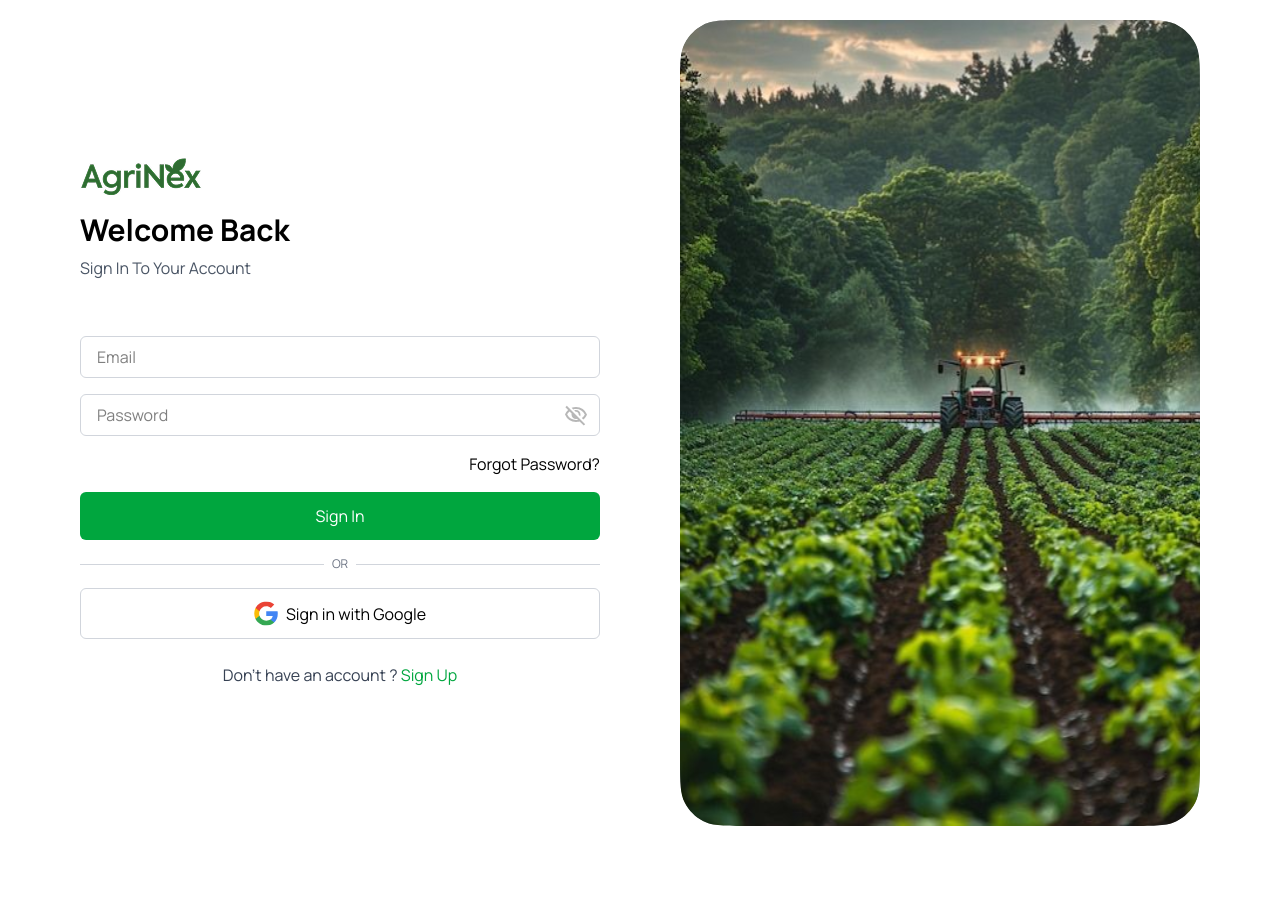
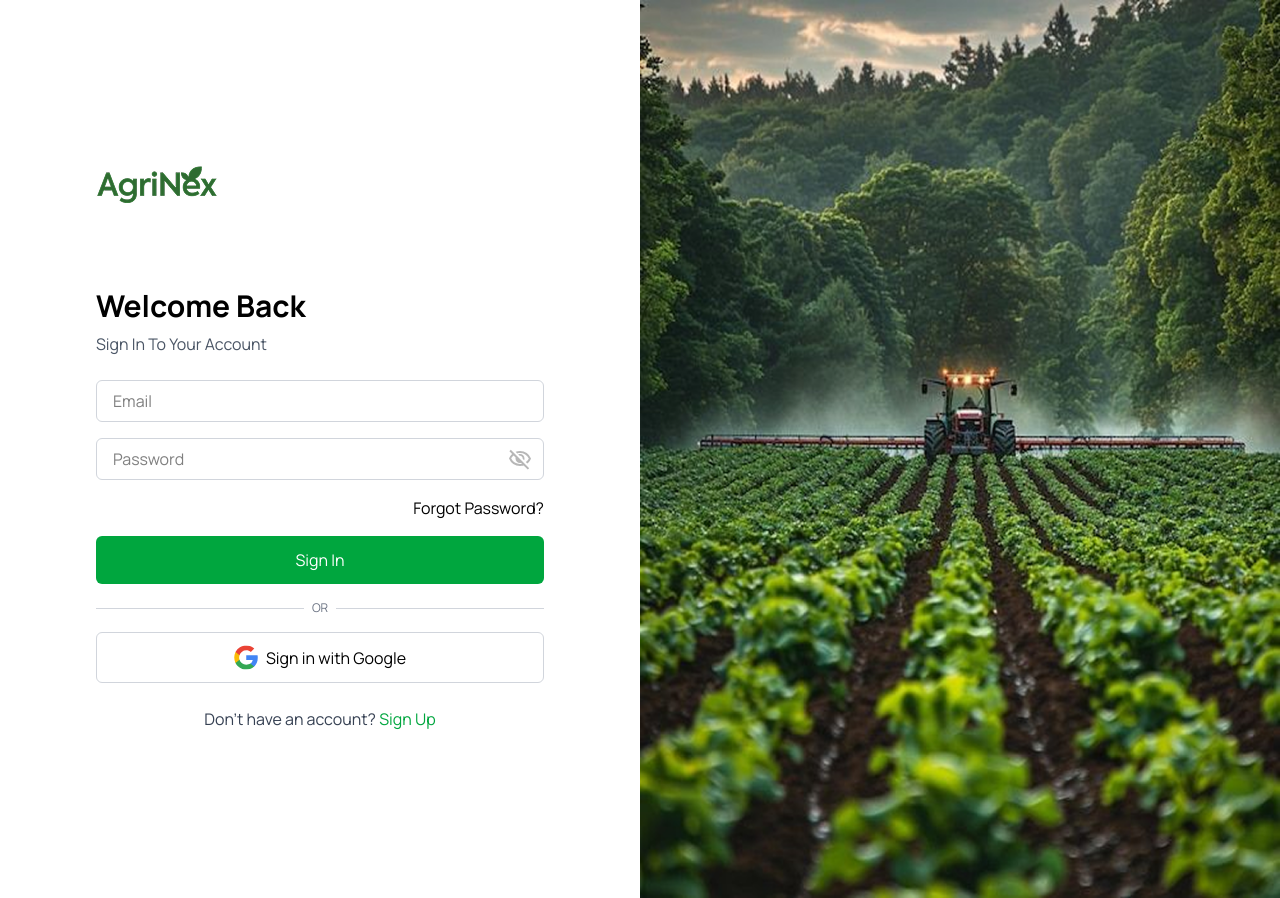
Before and after one commit to Cinikobe2005/AgriNex, a React (Vite) app: page /auth/signin in a window 1280 px wide. Before the commit the page ends 846 px from the top, so only its background shows below. Built offline with nearby package versions, Linux system fonts and the light colour scheme; a web font is replaced by a local one.

Commit message:
updated the signup and signin page and backend server live link

```diff
--- a/src/pages/auth/LoginPage.jsx
+++ b/src/pages/auth/LoginPage.jsx
@@ -3,7 +3,7 @@ import FcGoogle from "../../assets/googleIcon.svg";
 import EyeIcon from "../../assets/eyesOpen.svg";
 import EyeOffIcon from "../../assets/eyeClose.svg";
 import logo from "../../assets/AgriNex.png";
-import newSideImg from "../../assets/aiSideImg.svg";
+import newSideImg from "../../assets/aiSideImg.png";
 import { useForm } from "react-hook-form";
 import { yupResolver } from "@hookform/resolvers/yup";
 import { LoginSchema, SignInSchema } from "../../utils/FormValidator";
@@ -28,7 +28,7 @@ const LoginPage = () => {
     setIsLoading(true); // Set loading state to true
     try {
       const response = await axios.post(
-        "http://localhost:4090/api/signin",
+        "https://agrinex-backend.onrender.com/api/signin",
         {
           email: data.email,
           password: data.password,
@@ -65,30 +65,32 @@ const LoginPage = () => {
     }
   };
   return (
-    <div className="min-h-screen flex items-center justify-center">
-      <div className="max-w-6xl w-full mx-auto lg:flex flex-col md:flex-row items-center md:space-x-20 px-4 ">
-        <div className="w-full lg:w-1/2 flex flex-col  ">
-          <div className="flex flex-col items-start lg:text-center mb-8">
-            <img src={logo} alt="AgriNex" className="mb-4" />
+    <div className="flex w-full">
+      <div className="w-full lg:w-1/2 flex items-center justify-center">
+        <div className="max-w-md w-full">
+          <div className="flex flex-col items-start mb-8">
+            <img src={logo} alt="AgriNex" className="pb-13" />
+          </div>
+          <div>
             <h1 className="text-3xl font-bold mb-2">Welcome Back</h1>
             <p className="text-gray-600 mb-6">Sign In To Your Account</p>
           </div>
 
           <form onSubmit={handleSubmit(onSubmit)} className="space-y-4 w-full">
+            <div>
               <input
                 type="email"
                 placeholder="Email"
-              required
                 {...register("email")}
                 className="w-full px-4 py-2 border border-gray-300 rounded-md"
               />
               <p className="p-0 m-0 text-danger">{errors.email?.message}</p>
+            </div>
 
             <div className="relative">
               <input
                 type={showPwd ? "text" : "password"}
                 placeholder="Password"
-                required
                 {...register("password")}
                 className="w-full px-4 py-2 border border-gray-300 rounded-md"
               />
@@ -105,7 +107,7 @@ const LoginPage = () => {
               </button>
               <p className="p-0 m-0 text-danger">{errors.password?.message}</p>
             </div>
-            <div className="flex  justify-end ">
+            <div className="flex justify-end">
               <Link>
                 <p>Forgot Password?</p>
               </Link>
@@ -122,7 +124,7 @@ const LoginPage = () => {
 
           <div className="flex items-center my-4">
             <div className="flex-grow h-px bg-gray-300"></div>
-            <span className="mx-2 text-gray-500 uppercase text-xs ">or</span>
+            <span className="mx-2 text-gray-500 uppercase text-xs">or</span>
             <div className="flex-grow h-px bg-gray-300"></div>
           </div>
 
@@ -132,16 +134,19 @@ const LoginPage = () => {
           </button>
 
           <p className="mt-6 text-center text-gray-700">
-            Don’t have an account ?{" "}
+            Don’t have an account?{" "}
             <Link to="/auth/signup" className="text-green-600 hover:underline">
               Sign Up
             </Link>
           </p>
         </div>
-
-        <div className="hidden lg:block w-full md:w-1/2">
-          <img src={newSideImg} alt="New Side Image" className="w-full my-5" />
       </div>
+      <div className="hidden lg:block w-1/2 h-full">
+        <img
+          src={newSideImg}
+          alt="New Side Image"
+          className="w-full h-full object-cover"
+        />
       </div>
     </div>
   );
--- a/src/pages/auth/SignUp.jsx
+++ b/src/pages/auth/SignUp.jsx
@@ -3,7 +3,7 @@ import FcGoogle from "../../assets/googleIcon.svg";
 import EyeIcon from "../../assets/eyesOpen.svg";
 import EyeOffIcon from "../../assets/eyeClose.svg";
 import logo from "../../assets/AgriNex.png";
-import newSideImg from "../../assets/aiSideImg.svg";
+import newSideImg from "../../assets/aiSideImg.png";
 import { useForm } from "react-hook-form";
 import { yupResolver } from "@hookform/resolvers/yup";
 import { SignInSchema } from "../../utils/FormValidator";
@@ -29,7 +29,7 @@ const SignUp = () => {
     setIsLoading(true); // Set loading state to true
     try {
       const response = await axios.post(
-        "http://localhost:4090/api/signup",
+        "https://agrinex-backend.onrender.com/api/signup",
         {
           email: data.email,
           username: data.username,
@@ -68,16 +68,18 @@ const SignUp = () => {
   };
 
   return (
-    <div className="min-h-screen flex items-center justify-center">
-      <div className="max-w-6xl w-full mx-auto lg:flex flex-col md:flex-row items-center md:space-x-20 px-4 ">
-        <div className="w-full lg:w-1/2 flex flex-col">
-          <div className="flex flex-col items-start lg:text-center mb-8">
-            <img src={logo} alt="AgriNex" className="mb-4" />
-            <h1 className="text-3xl font-bold mb-2">Create Your Account</h1>
-            <p className="text-gray-600 mb-6">
-              Lets get you started on a journey with us today
-            </p>
+    <div className="flex w-full  justify-center items-center">
+      <div className="w-full lg:w-1/2 flex items-center justify-center md:m-15 h-screen">
+        <div className="w-full flex flex-col lg:items-start px-8">
+          <div className="flex flex-col items-start pb-8">
+            <img src={logo} alt="AgriNex" className="pb-13" />
           </div>
+            <div>
+              <h1 className="text-3xl font-bold mb-2">Create Your Account</h1>
+              <p className="text-gray-600 mb-6">
+                Lets get you started on a journey with us today
+              </p>
+            </div>
 
           <form onSubmit={handleSubmit(onSubmit)} className="space-y-4 w-full">
             <div>
@@ -170,10 +172,13 @@ const SignUp = () => {
             </Link>
           </p>
         </div>
+      </div>
 
-        <div className="hidden lg:block w-full md:w-1/2">
-          <img src={newSideImg} alt="New Side Image" className="w-full my-5" />
-        </div>
+      <div className="hidden lg:block">
+        <img
+          src={newSideImg}
+          alt="New Side Image"
+        />
       </div>
     </div>
   );
```
Also changed, not shown: src/assets/aiSideImg.png (added), src/assets/aiSideImg.svg (deleted). Lines whose indentation alone changed are shown as unchanged.
